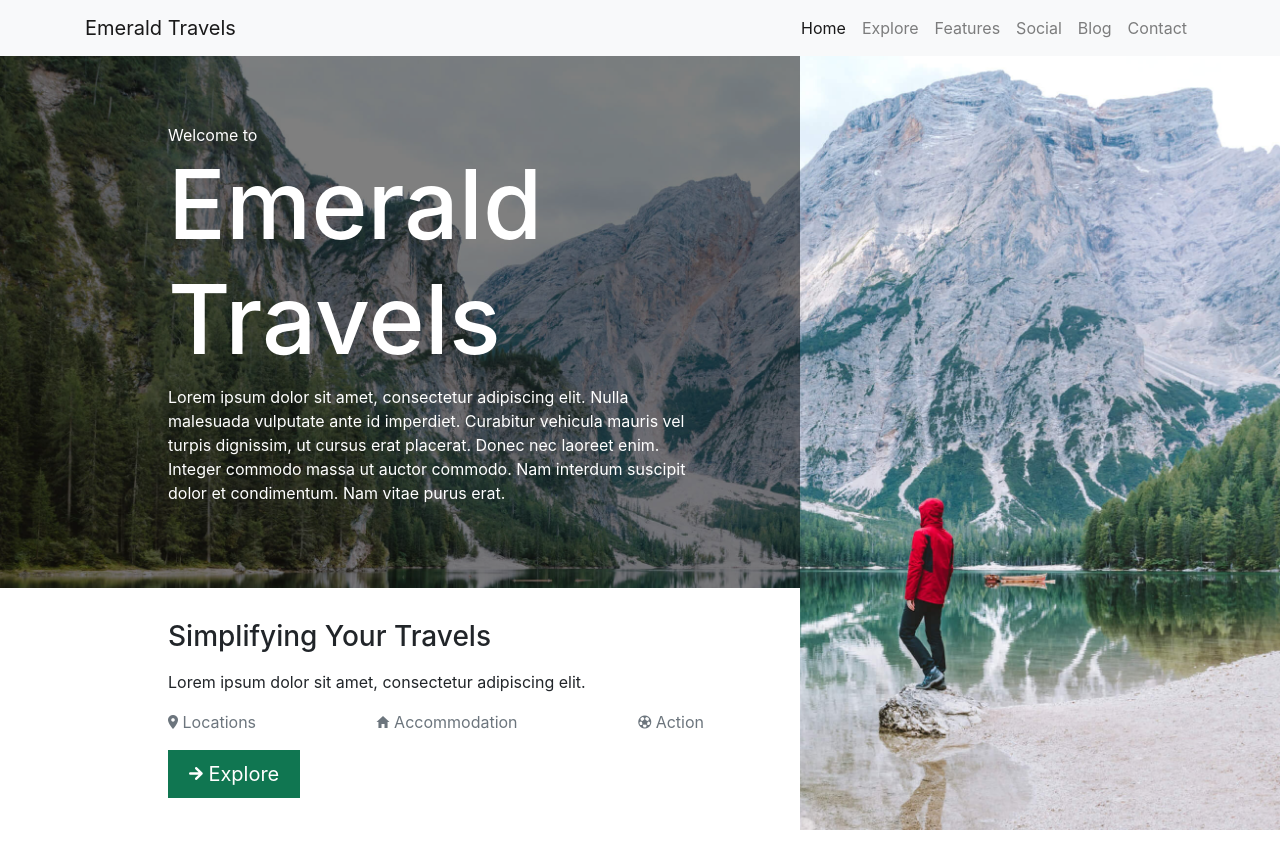
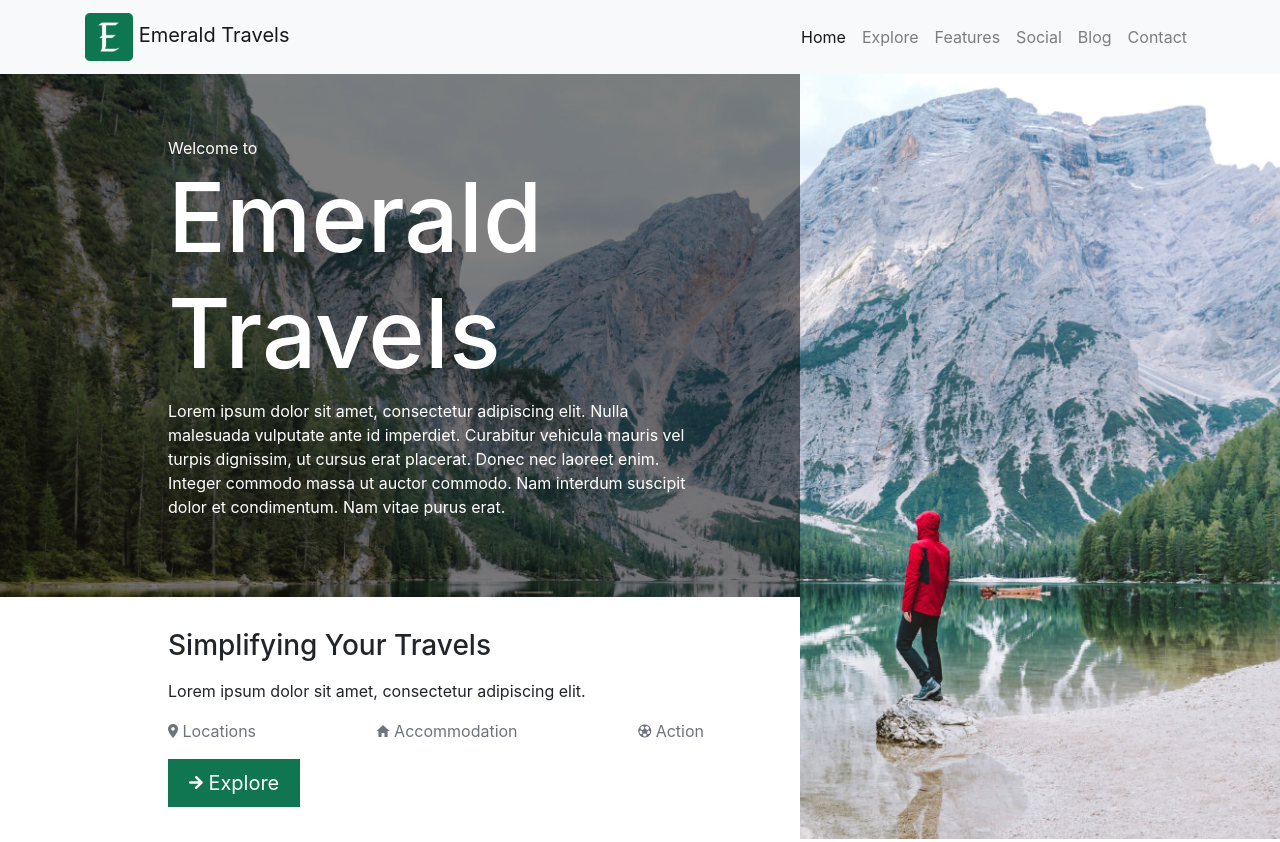
Before and after one commit to zaxwebs/emerald-travels-homepage, a website built with Parcel: page src/index.html in a window 1280 px wide. Shown: the top 842 px of the page. Built offline with nearby package versions, Linux system fonts and the light colour scheme.

Commit message:
Added logo

```diff
--- a/src/index.html
+++ b/src/index.html
@@ -15,7 +15,9 @@
 	<body>
 		<nav class="navbar navbar-expand-lg navbar-light bg-light">
 			<div class="container">
-				<a class="navbar-brand" href="#">Emerald Travels</a>
+				<a class="navbar-brand" href="#"
+					><img src="./favicon.ico" alt="icon" /> Emerald Travels</a
+				>
 				<button
 					class="navbar-toggler border-0"
 					type="button"
--- a/src/styles/main.scss
+++ b/src/styles/main.scss
@@ -127,7 +127,7 @@ section {
 
 #home-cover {
 	padding: 0 0;
-	min-height: calc(100vh - 56px);
+	min-height: calc(100vh - 74px);
 	color: $white;
 	background-color: $primary;
 	@include bg-cover('../images/red-hoodie-man.jpg');
@@ -162,7 +162,7 @@ section {
 	}
 
 	.intro {
-		min-height: calc(70vh - 28px);
+		min-height: calc(70vh - 37px);
 		background: rgba(0, 0, 0, 0.5);
 		overflow-x: hidden;
 
@@ -180,7 +180,7 @@ section {
 		overflow-x: hidden;
 		color: $body-color;
 		background-color: $white;
-		min-height: calc(30vh - 28px);
+		min-height: calc(30vh - 37px);
 
 		div.heading {
 			font-size: $h3-font-size;
```
